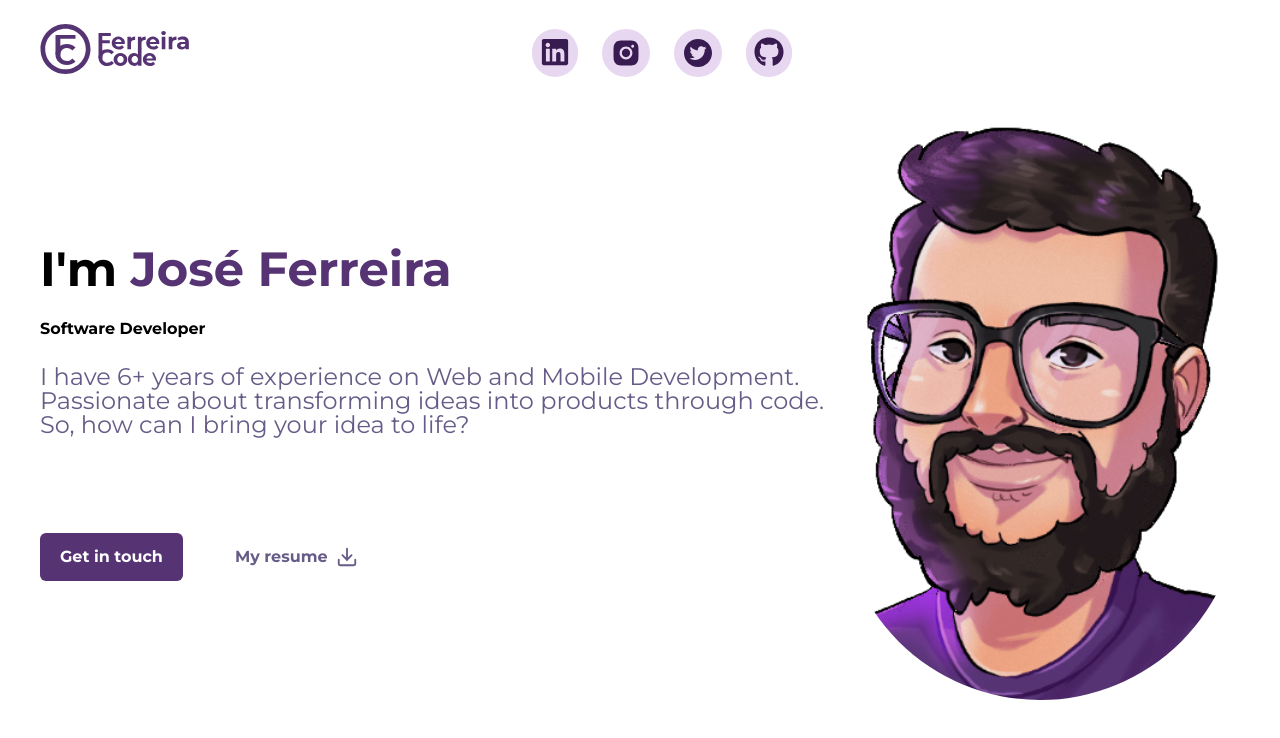
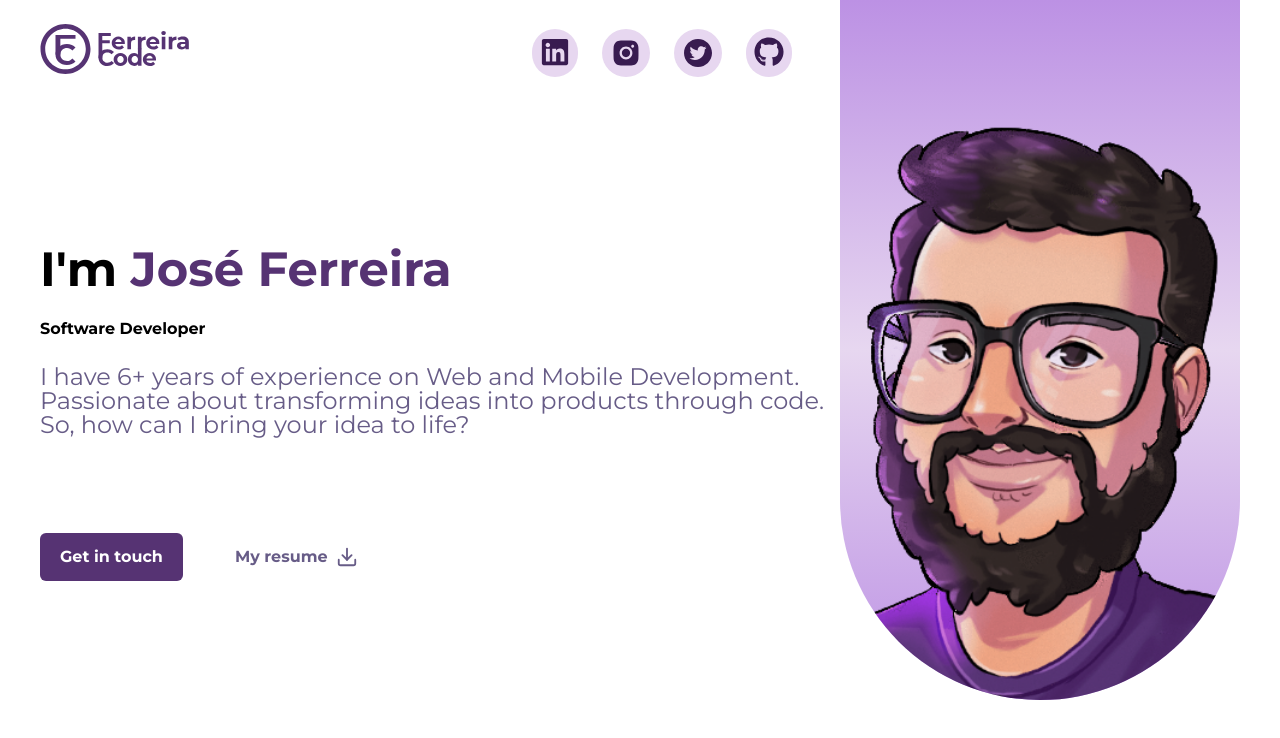
Before and after one commit to codeferreira/ferreiracode-v3, a Next.js app: page / in a window 1280 px wide. Shown: the top 738 px of the page. Built offline with nearby package versions, Linux system fonts and the light colour scheme.

Commit message:
fix: purple corlors for gradient

```diff
--- a/tailwind.config.js
+++ b/tailwind.config.js
@@ -21,6 +21,7 @@ module.exports = {
       purple: {
         100: '#E7D7F0',
         200: '#837A9D',
+        300: '#BC91E4',
         400: '#675C87',
         700: '#563373',
         800: '#381B50'
```
